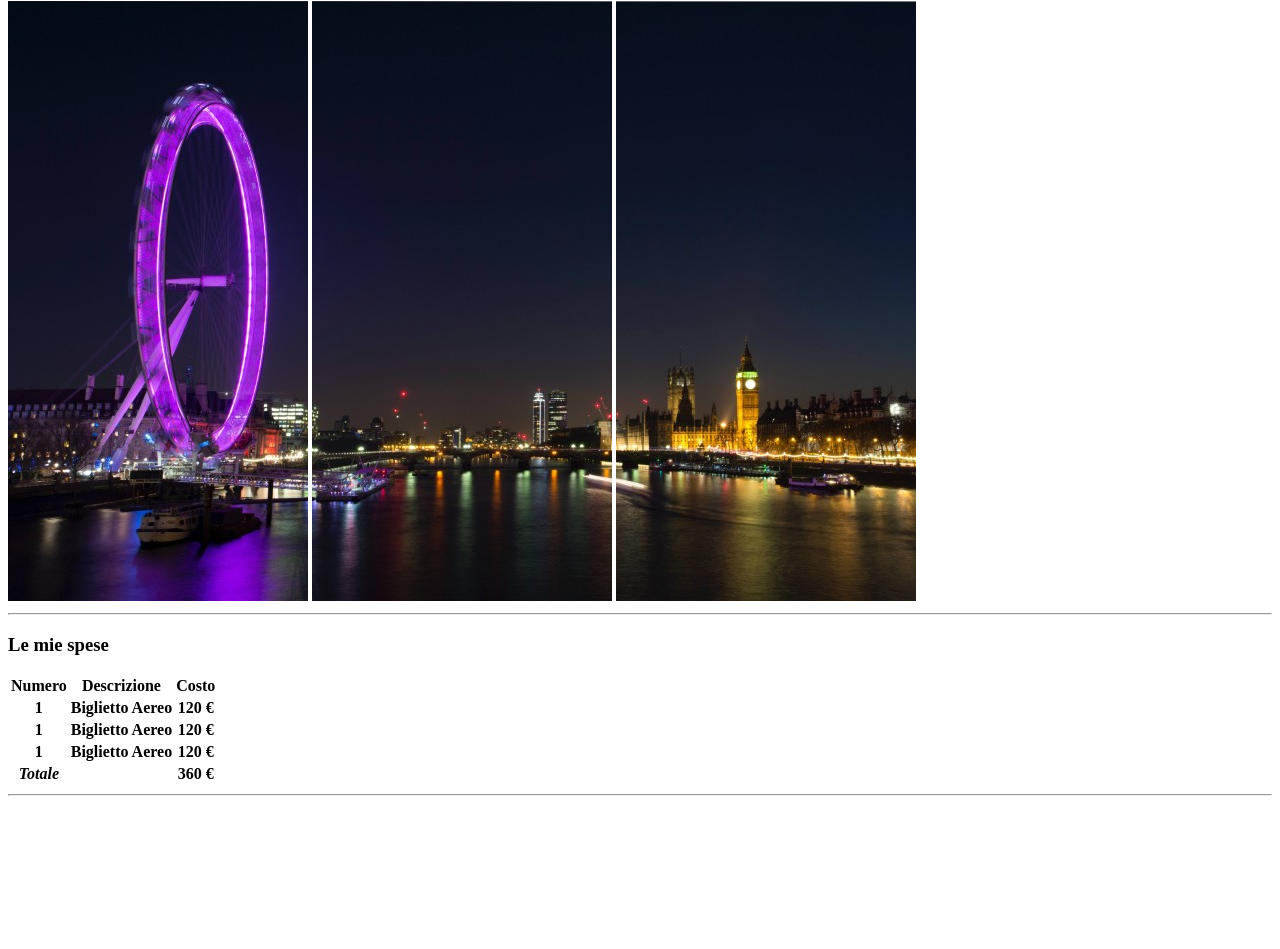
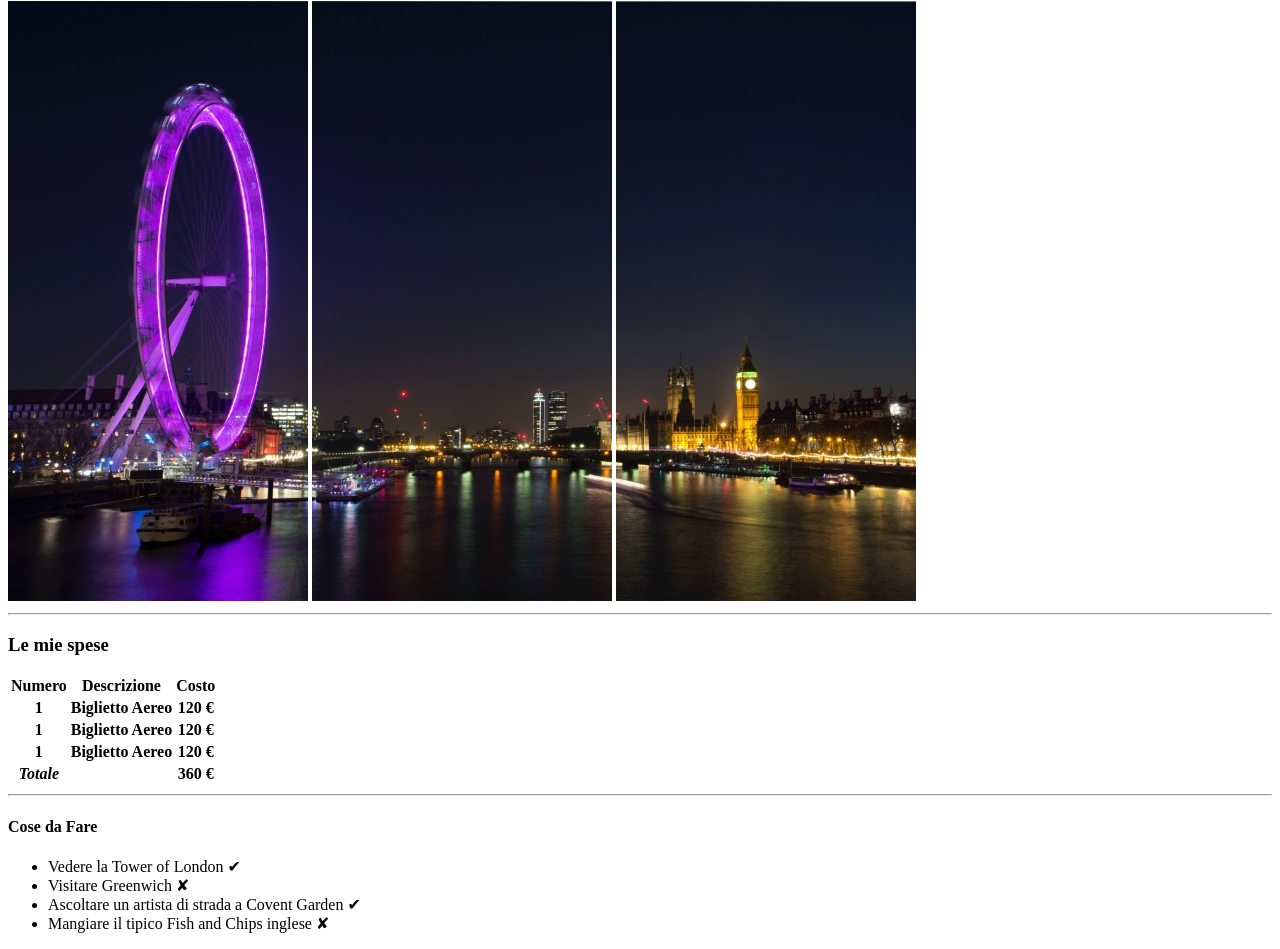
Before and after one commit to lucaruboni/html-london-trip, a plain HTML site: page index.html in a window 1280 px wide. Shown: the part 79-1028 px from the top of the page. Before the commit the page ends 894 px from the top, so only its background shows below. Drawn offline with Linux system fonts and the light colour scheme.

Commit message:
add  list and title

```diff
--- a/index.html
+++ b/index.html
@@ -64,7 +64,13 @@
         <hr>
                                     <!-- cose da fare -->
         <section>
-            <h3></h3>
+            <h4><strong>Cose da Fare</strong></h4>
+            <ul>
+                <li>Vedere la Tower of London &#10004;</li>
+                <li>Visitare Greenwich &#10008;</li>
+                <li>Ascoltare un artista di strada a Covent Garden &#10004;</li>
+                <li>Mangiare il tipico Fish and Chips inglese &#10008;</li>
+            </ul>
         </section>
 
      </main>
```
